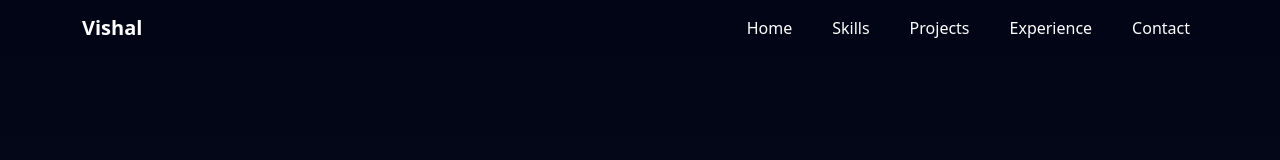
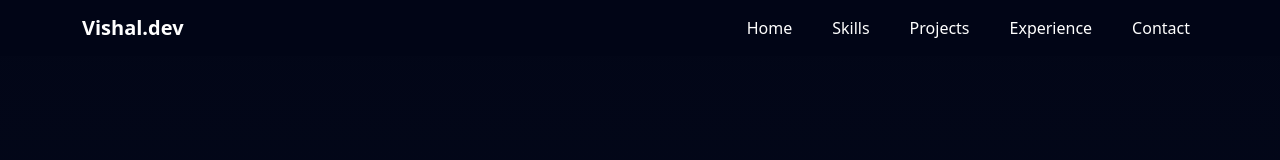
Before and after one commit to VishalSL2004/vishal-portfolio, a React (Vite) app: page / in a window 1280 px wide. Shown: the top 160 px of the page. Built offline with nearby package versions, Linux system fonts and the light colour scheme.

Commit message:
resume modified

```diff
--- a/src/components/Home.jsx
+++ b/src/components/Home.jsx
@@ -29,7 +29,7 @@ export default function Home() {
           animate={{ opacity: 1 }}
           transition={{ delay: 0.6 }}
         >
-          <a href="/VishalResume.pdf" download className="btn btn-outline-info px-4">
+          <a href="/vishalDev.pdf" download className="btn btn-outline-info px-4">
             Download Resume
           </a>
 
--- a/src/components/Navbar.jsx
+++ b/src/components/Navbar.jsx
@@ -5,7 +5,7 @@ export default function NavBar({ onExperienceClick }) {
     <Navbar expand="lg" fixed="top" className="navbar navbar-dark">
       <Container>
         <Navbar.Brand href="#home" className="fw-bold text-white">
-          Vishal
+          Vishal.dev
         </Navbar.Brand>
 
         <Navbar.Toggle />
```
Also changed, not shown: 1 other file (tests, documents, lock files or other folders).
